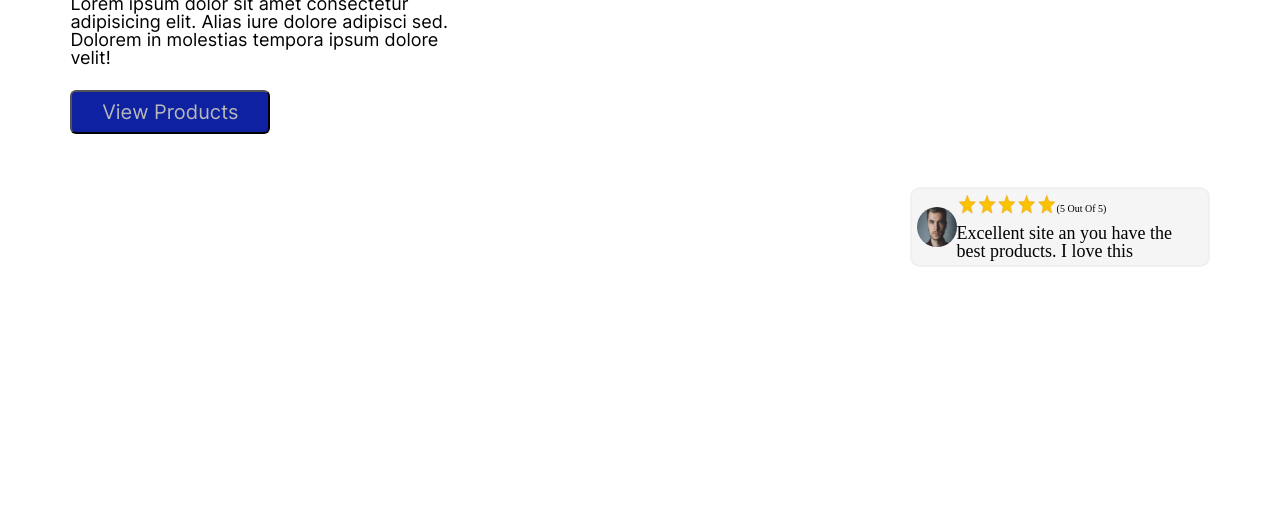
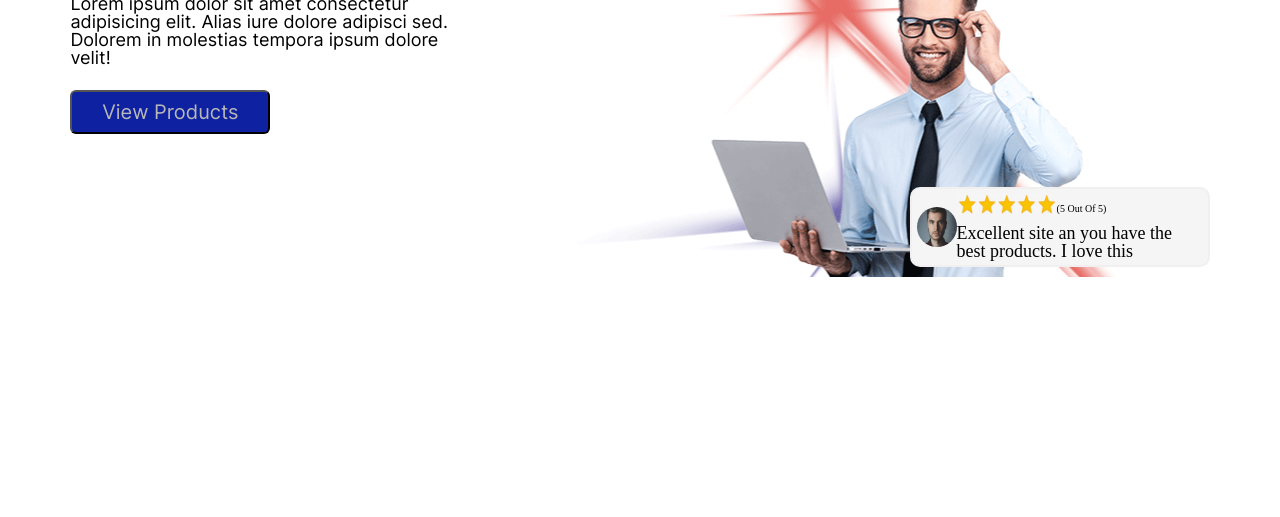
Before and after one commit to joseATT/practica-pagina-responsive, a plain HTML site: page index.html in a window 1280 px wide. Shown: the part 283-800 px from the top of the page. Drawn offline with Linux system fonts and the light colour scheme; the site is published under a folder, as on GitHub Pages, so addresses that start at the root find nothing; a web font is replaced by a local one.

Commit message:
Update estilos.css

```diff
--- a/estilos.css
+++ b/estilos.css
@@ -184,7 +184,7 @@ li {
     grid-template-rows: 100px 100px 100px 100px 100px;
     width: 100%;
     gap: 15px;
-    background-image: url(/images/guyHeroLarge.png);
+    background-image: url(./images/guyHeroLarge.png);
   }
 
   .nav-container {
```
